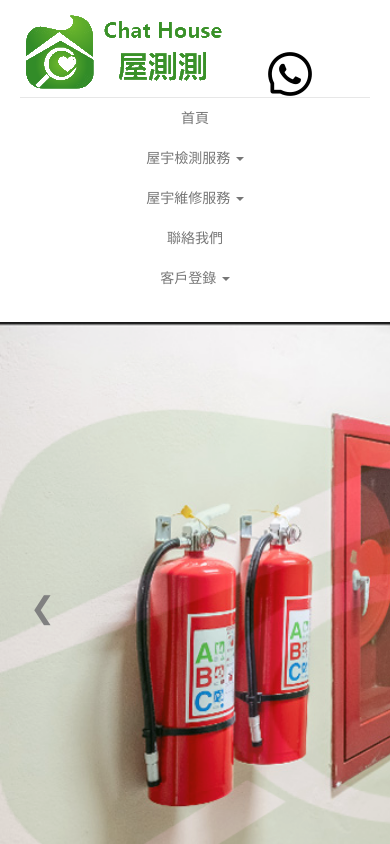
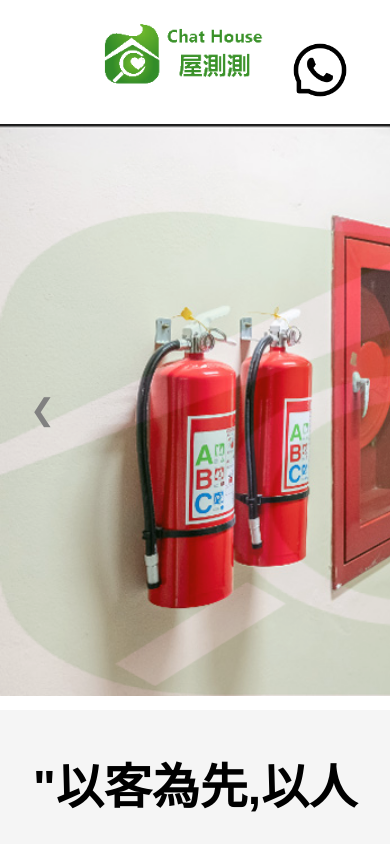
Before and after one commit to asslua/asslua.github.io, a plain HTML site: page index.html in a window 390 px wide. Shown: the top 844 px of the page. Drawn offline with nearby package versions, Linux system fonts and the light colour scheme.

Commit message:
Update index.html

```diff
--- a/index.html
+++ b/index.html
@@ -4,11 +4,13 @@
     <meta charset="UTF-8">
     <meta name="viewport" content="width=device-width, initial-scale=1.0">
 	<link href="https://fonts.googleapis.com/css2?family=Roboto:wght@400;700&family=Merriweather:wght@400;700&display=swap" rel="stylesheet">
+
     <title>Chat House</title>
 	<link href="https://maxcdn.bootstrapcdn.com/bootstrap/3.3.7/css/bootstrap.min.css" rel="stylesheet">
 	<script src="https://ajax.googleapis.com/ajax/libs/jquery/3.2.1/jquery.min.js"></script>
 	<script src="https://maxcdn.bootstrapcdn.com/bootstrap/3.3.7/js/bootstrap.min.js"></script>
 
+    <style>
     <style>
         body {
             font-family: 'Roboto', sans-serif;
@@ -20,62 +22,102 @@
 			align-items: center;
             background-color: #FFFFFF;
             color: black;
-            padding: 10px 20px;
+            padding: 20px;
+            padding-left: 100px;
 			position: sticky;
-            top: 0;
+			top:0;
 			z-index: 1000;
-            flex-wrap: wrap;
-            justify-content: space-between;
-        }
-        header img {
-            height: 70px;
-            width: auto;
-            margin-right: 15px;
-        }
-        .ws {
-            position: absolute;
-            top: 20px;
-            right: 20px;
-        }
-        .ws img {
-            width: 50px;
-        }
-        nav {
-            flex: 1;
         }
         nav ul {
             list-style-type: none;
             margin: 0;
             padding: 0;
-            display: flex;
-            flex-wrap: wrap;
+            overflow: hidden;
+            background-color: #FFFFFF;
         }
         nav ul li {
-            margin: 0;
+            float: left;
         }
         nav ul li a {
             display: block;
-            padding: 15px 20px;
+            color: black;
+            text-align: center;
+            padding: 20px;
             text-decoration: none;
+        }
+        nav ul li a:hover {
+            background-color: #FFFFFF;
+        }
+
+		.dropdown-menu {
+			background-color: white;
+
+		}
+
+		.navbar {
+			align-right: 30px;
+		}
+
+		.navbar-default {
+			background-color: transparent; /* Remove the grey background */
+			border: none; /* Remove the border */
+		}
+
+		.navbar-nav {
+			padding-left: 20px;
+			margin-left: 0;
+		}
+
+		.navbar {
+			margin-bottom: 0; /* Remove any bottom margin Bootstrap adds */
+			margin-top: 10px;
+		}
+
+		.navbar-collapse {
+			padding-left: 0;
+		}
+
+		ul.nav.navbar-nav > li {
+			margin-right: 10px; /* Adds spacing between nav items */
+		}
+
+		ul.nav.navbar-nav > li a {
+			font-size: 18px;
+			padding: 30px; /* Consistent padding */
+			color: black; /* Override Bootstrap default color */
+		}
+
+		ul.nav.navbar-nav > li a:hover {
+			background-color: #111; /* Custom hover effect */
+			color: white;
+		}
+
+        section {
+            padding: 200px;
 			color: black;
         }
-        nav ul li a:hover {
-            background-color: #111;
-            color: white;
+
+		.container {
+			display: flex;
+			flex-direction: row;
+			justify-content: space-between;
+			flex-wrap: wrap; /* allows content to wrap on smaller screens */
 		}
-        .navbar {
-            background-color: transparent;
-            border: none;
-            margin: 0;
+
+		.item {
+			flex: 1; /* adjusts the width of the item to fill available space */
 		}
-        .dropdown-menu {
-            background-color: white;
+
+        .content {
+            display: flex;
+            justify-content: space-around;
+            flex-wrap: wrap;
         }
-        .navbar-nav {
-            margin: 0;
-        }
-        .navbar-right {
-            margin-left: auto;
+        .content div {
+            margin: 10px;
+            padding: 20px;
+            width: 30%;
+            box-shadow: 0 4px 8px rgba(0,0,0,0.1);
         }
         footer {
             background-color: #333;
@@ -86,53 +128,8 @@
             bottom: 0;
             width: 100%;
         }
-        /* Responsive Styles */
-        @media (max-width: 768px) {
 
-	header img {
-	    max-width: 100%;
-	    height: auto;
-	}
-	.ws img {
-	    max-width: 100%;
-	    width: 50px; /* Adjust based on your requirements */
-	}
 
-	header {
-	    display: flex;
-	    align-items: center;
-	    background-color: #FFFFFF;
-	    color: black;
-	    padding: 10px 20px;
-	    position: sticky;
-	    top: 0;
-	    z-index: 1000;
-	    flex-wrap: wrap;
-	    justify-content: space-between;
-	    width: 100%; /* Ensure the header fits within the screen */
-	    box-sizing: border-box; /* Include padding in width calculations */
-	}
-
-	.ws {
-	    position: relative;
-	    margin-left: auto;
-	    margin-right: 20px; /* Adjust as needed */
-	}
-
-	nav ul {
-        	flex-direction: column;
-        	align-items: center;
-    	}
-
-	nav ul li a {
-        	padding: 10px 15px; /* Reduce padding for smaller screens */
-    	}
-    	footer {
-        	font-size: 14px; /* Adjust font size for smaller screens */
-    	}
-	}
-	*, *::before, *::after {
-	    box-sizing: border-box;
 	}
 
     </style>
@@ -140,14 +137,16 @@
 <body>
 
 <header>
-    <img src="chathouselogo.png" alt="Chathouse Logo">
-    <div class="ws">
+    <img src="chathouselogo.png" alt="Chathouse Logo" style="height:70px; width:auto; margin-right: 15px;">
+	<div class="ws" style="position: fixed; top: 40px; right: 40px;">
 		<a href="https://wa.me/message/W72XVQQLHX76O1">
-            <img src="whatsapp.png" alt="WhatsApp">
+			<img src="whatsapp.png" alt="" style="width: 60px;">
 		</a>
 	</div>
+
+<script src="/assets/js/require.min.js" data-main="/assets/js/require-frontend.min.js?v=1.0.6"></script>
 	<nav class="navbar navbar-default" role="navigation">
-        <div class="navbar-collapse" id="header-navbar">
+		<div class="collapse navbar-collapse" id="header-navbar">
 			<ul class="nav navbar-nav">
 				<li><a href="/">首頁</a></li>
 				<li class="dropdown">
@@ -174,17 +173,17 @@
 			</ul>
             <ul class="nav navbar-nav navbar-right">
                 <li class="dropdown">
-                    <a href="/index/user/index.html" class="dropdown-toggle" data-toggle="dropdown">
-                        客戶登錄 <b class="caret"></b>
-                    </a>
+                                                <a href="/index/user/index.html" class="dropdown-toggle" data-toggle="dropdown">客戶登錄 <b class="caret"></b></a>
                                                 <ul class="dropdown-menu">
                                                         <li><a href="/index/user/login.html"><i class="fa fa-sign-in fa-fw"></i> 登 錄</a></li>
                         <li><a href="/index/user/register.html"><i class="fa fa-user-o fa-fw"></i> 註 冊</a></li>
+
                     </ul>
                 </li>
             </ul>
 		</div>
 	</nav>
+
 </header>
 
 
```
Lines whose indentation alone changed are shown as unchanged.
